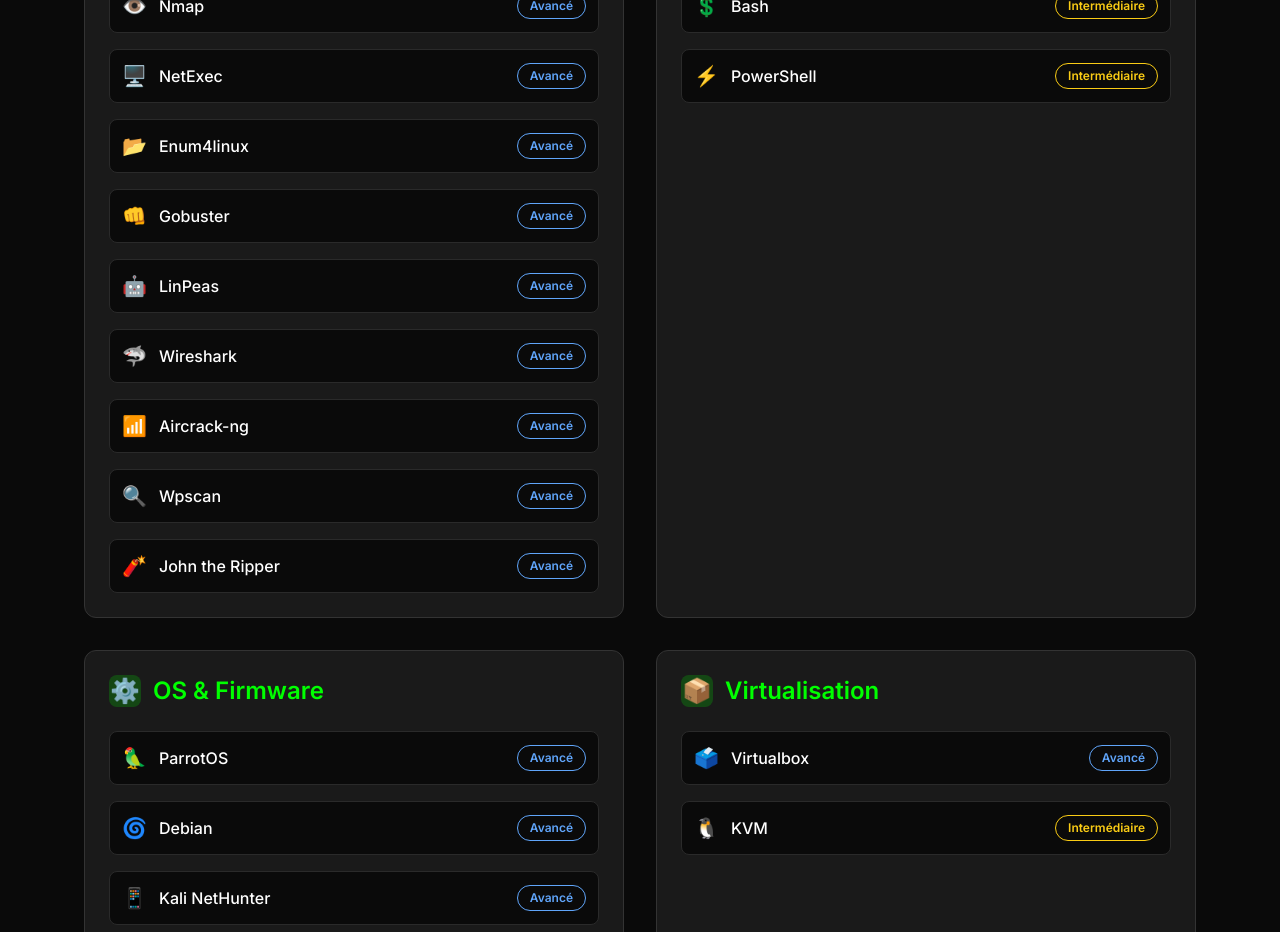
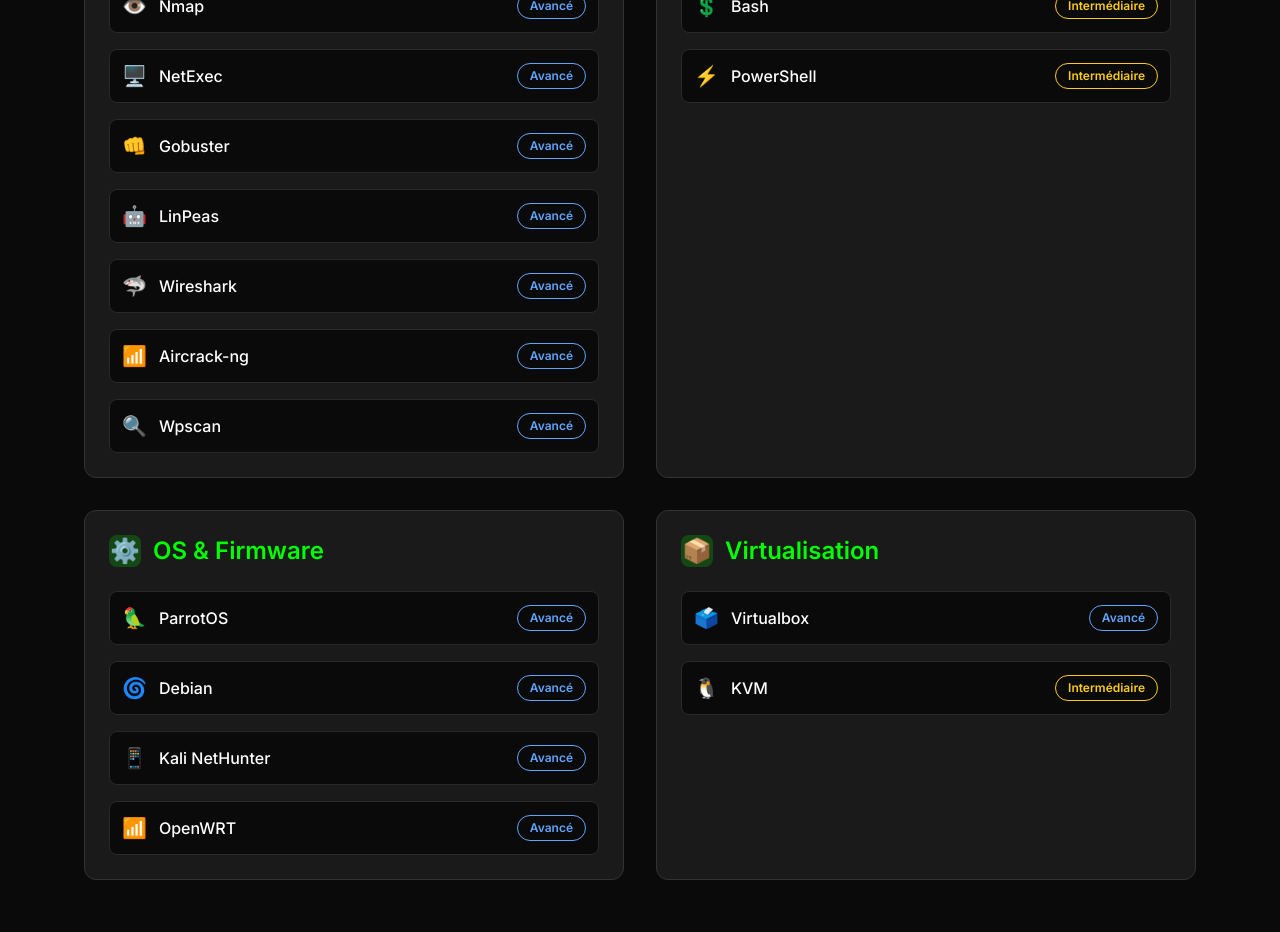
Before and after one commit to M0rPH3U53/M0rPH3U53.github.io, a React (Vite) app: page / in a window 1280 px wide. Shown: the part 2080-3012 px from the top of the page. Built offline with nearby package versions, Linux system fonts and the light colour scheme.

Commit message:
Update Skills.tsx

```diff
--- a/src/components/Skills.tsx
+++ b/src/components/Skills.tsx
@@ -9,13 +9,11 @@ const Skills: React.FC = () => {
         { name: 'Metasploit',level: 'Avancé', icon: '🛡️' },
         { name: 'Nmap', level: 'Avancé', icon: '👁️' },
         { name: 'NetExec', level: 'Avancé', icon: '🖥️' },
-        { name: 'Enum4linux', level: 'Avancé', icon: '📂' },
         { name: 'Gobuster', level: 'Avancé', icon: '👊' },
         { name: 'LinPeas', level: 'Avancé', icon: '🤖' },
         { name: 'Wireshark', level: 'Avancé', icon: '🦈' },
         { name: 'Aircrack-ng', level: 'Avancé', icon: '📶' },
         { name: 'Wpscan', level: 'Avancé', icon: '🔍' },
-        { name: 'John the Ripper', level: 'Avancé', icon: '🧨' },
       ]
     },
     {
```
